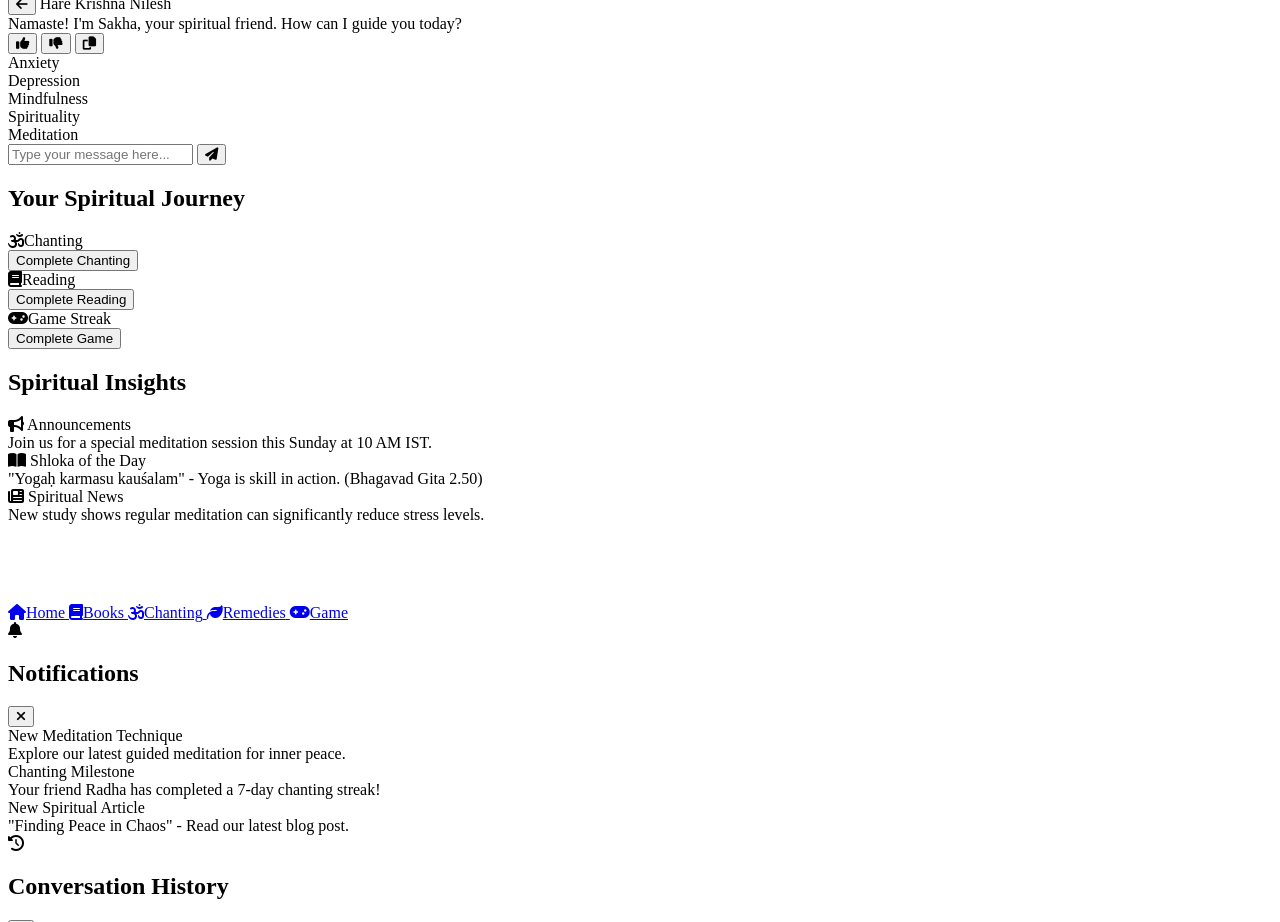
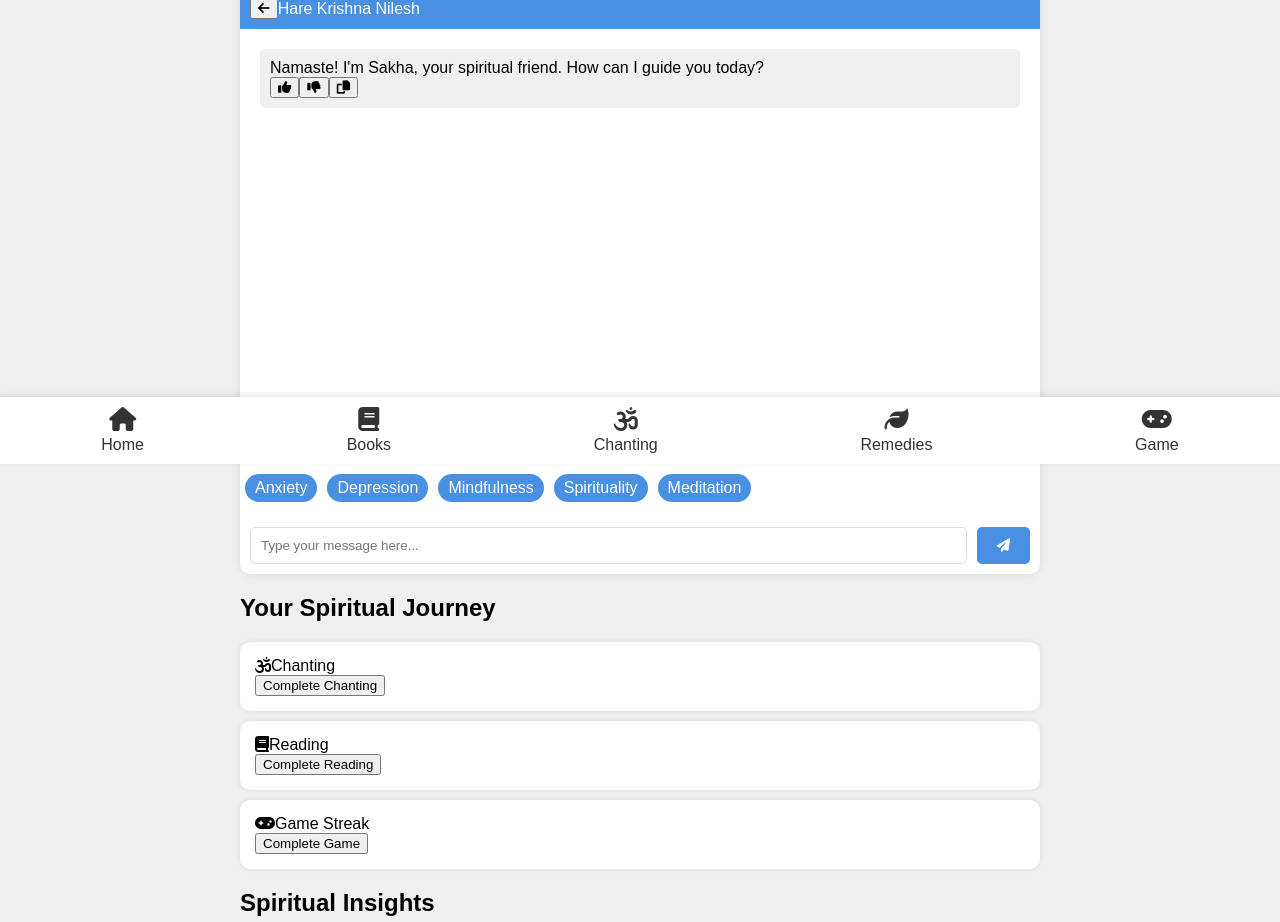
Before and after one commit to itsMr66/Sakha-chat, a website: page index.html in a window 1280 px wide. Shown: the part 336-1258 px from the top of the page. Drawn offline with Linux system fonts and the light colour scheme.

Commit message:
Add files via upload

```diff
--- a/index.html
+++ b/index.html
@@ -4,6 +4,183 @@
   <base href="https://sakha.ai">
   <title>Sakha - Your Spiritual Friend</title>
   <meta name="viewport" content="width=device-width, initial-scale=1.0">
+  <style>
+    /* Add your CSS styles here */
+    body {
+      font-family: Arial, sans-serif;
+      margin: 0;
+      padding: 0;
+      background-color: #f0f0f0;
+    }
+    .container {
+      max-width: 800px;
+      margin: 0 auto;
+      padding: 20px;
+    }
+    .chat-container {
+      background-color: #fff;
+      border-radius: 10px;
+      box-shadow: 0 0 10px rgba(0,0,0,0.1);
+      overflow: hidden;
+    }
+    .chat-header {
+      background-color: #4a90e2;
+      color: #fff;
+      padding: 10px;
+      display: flex;
+      align-items: center;
+    }
+    .chat-messages {
+      height: 400px;
+      overflow-y: auto;
+      padding: 20px;
+    }
+    .message {
+      margin-bottom: 10px;
+      padding: 10px;
+      border-radius: 5px;
+    }
+    .user-message {
+      background-color: #e6f3ff;
+      text-align: right;
+    }
+    .bot-message {
+      background-color: #f0f0f0;
+    }
+    .chat-input {
+      display: flex;
+      padding: 10px;
+    }
+    .chat-input input {
+      flex-grow: 1;
+      padding: 10px;
+      border: 1px solid #ddd;
+      border-radius: 5px;
+    }
+    .chat-input button {
+      background-color: #4a90e2;
+      color: #fff;
+      border: none;
+      padding: 10px 20px;
+      margin-left: 10px;
+      border-radius: 5px;
+      cursor: pointer;
+    }
+    .topics {
+      display: flex;
+      flex-wrap: wrap;
+      margin-bottom: 10px;
+    }
+    .topic-bullet {
+      background-color: #4a90e2;
+      color: #fff;
+      padding: 5px 10px;
+      margin: 5px;
+      border-radius: 20px;
+      cursor: pointer;
+    }
+    .spiritual-particles {
+      position: fixed;
+      top: 0;
+      left: 0;
+      width: 100%;
+      height: 100%;
+      pointer-events: none;
+      z-index: -1;
+    }
+    .particle {
+      position: absolute;
+      background-color: rgba(74, 144, 226, 0.3);
+      border-radius: 50%;
+      animation: float 5s infinite ease-in-out;
+    }
+    @keyframes float {
+      0%, 100% { transform: translateY(0); }
+      50% { transform: translateY(-20px); }
+    }
+    .activity-section, .info-section {
+      margin-top: 20px;
+    }
+    .activity-card, .info-card {
+      background-color: #fff;
+      border-radius: 10px;
+      padding: 15px;
+      margin-bottom: 10px;
+      box-shadow: 0 0 5px rgba(0,0,0,0.1);
+    }
+    .navigation {
+      position: fixed;
+      bottom: 0;
+      left: 0;
+      right: 0;
+      background-color: #fff;
+      display: flex;
+      justify-content: space-around;
+      padding: 10px 0;
+      box-shadow: 0 -2px 5px rgba(0,0,0,0.1);
+    }
+    .nav-item {
+      text-decoration: none;
+      color: #333;
+      display: flex;
+      flex-direction: column;
+      align-items: center;
+    }
+    .nav-item i {
+      font-size: 24px;
+      margin-bottom: 5px;
+    }
+    .notification-icon, .history-icon {
+      position: fixed;
+      top: 20px;
+      right: 20px;
+      background-color: #4a90e2;
+      color: #fff;
+      width: 40px;
+      height: 40px;
+      border-radius: 50%;
+      display: flex;
+      justify-content: center;
+      align-items: center;
+      cursor: pointer;
+    }
+    .history-icon {
+      right: 70px;
+    }
+    .notification-panel, .history-panel {
+      position: fixed;
+      top: 70px;
+      right: 20px;
+      background-color: #fff;
+      border-radius: 10px;
+      box-shadow: 0 0 10px rgba(0,0,0,0.1);
+      padding: 20px;
+      display: none;
+    }
+    .chanting-overlay {
+      position: fixed;
+      top: 0;
+      left: 0;
+      width: 100%;
+      height: 100%;
+      background-color: rgba(0,0,0,0.8);
+      display: none;
+      justify-content: center;
+      align-items: center;
+      color: #fff;
+      font-size: 24px;
+    }
+    .close-overlay {
+      position: absolute;
+      top: 20px;
+      right: 20px;
+      background: none;
+      border: none;
+      color: #fff;
+      font-size: 24px;
+      cursor: pointer;
+    }
+  </style>
   <link rel="stylesheet" href="https://cdnjs.cloudflare.com/ajax/libs/font-awesome/6.4.0/css/all.min.css">
 </head>
 <body>
@@ -12,26 +189,9 @@
     <div class="logo"><img src="https://www.sakha.chat/logo.png" alt="Sakha Logo"></div>
     <div class="welcome-message" id="welcomeMessage"></div>
     <div class="chat-container" id="chatContainer">
-      <div class="chat-header">
-        <button class="back-button" onclick="goBack()">
-          <i class="fas fa-arrow-left"></i>
-        </button>
-        <span id="chatHeaderText">Hare Krishna Nilesh</span>
-      </div>
+      <div class="chat-header"><button class="back-button" onclick="goBack()"><i class="fas fa-arrow-left"></i></button><span id="chatHeaderText">Hare Krishna Nilesh</span></div>
       <div class="chat-messages" id="chatMessages">
-        <div class="message bot-message">
-          Namaste! I'm Sakha, your spiritual friend. How can I guide you today?
-          <div class="message-actions">
-            <button class="message-action" onclick="likeMessage(this)">
-              <i class="fas fa-thumbs-up"></i>
-            </button>
-            <button class="message-action" onclick="dislikeMessage(this)">
-              <i class="fas fa-thumbs-down"></i>
-            </button>
-            <button class="message-action" onclick="copyMessage(this)">
-              <i class="fas fa-copy"></i>
-            </button>
-          </div>
+        <div class="message bot-message">Namaste! I'm Sakha, your spiritual friend. How can I guide you today?<div class="message-actions"><button class="message-action" onclick="likeMessage(this)"><i class="fas fa-thumbs-up"></i></button><button class="message-action" onclick="dislikeMessage(this)"><i class="fas fa-thumbs-down"></i></button><button class="message-action" onclick="copyMessage(this)"><i class="fas fa-copy"></i></button></div>
         </div>
       </div>
       <div class="topics" id="topics">
@@ -47,12 +207,7 @@
           <div class="dot"></div>
           <div class="dot"></div>
         </div>
-        <div class="chat-input">
-          <input type="text" id="userInput" placeholder="Type your message here...">
-          <button onclick="sendMessage()">
-            <i class="fas fa-paper-plane"></i>
-          </button>
-        </div>
+        <div class="chat-input"><input type="text" id="userInput" placeholder="Type your message here..."><button onclick="sendMessage()"><i class="fas fa-paper-plane"></i></button></div>
       </div>
     </div>
     <div class="activity-section">
@@ -60,28 +215,19 @@
       <div class="activity-cards">
         <div class="activity-card" id="chantingCard">
           <div class="activity-info">
-            <div class="activity-title">
-              <i class="fas fa-om"></i>Chanting
-            </div>
-            <button class="activity-button" onclick="completeActivity('chanting')">Complete Chanting</button>
+            <div class="activity-title"><i class="fas fa-om"></i>Chanting</div><button class="activity-button" onclick="completeActivity('chanting')">Complete Chanting</button>
           </div>
           <div class="progress-circle" data-progress="0"></div>
         </div>
         <div class="activity-card" id="readingCard">
           <div class="activity-info">
-            <div class="activity-title">
-              <i class="fas fa-book"></i>Reading
-            </div>
-            <button class="activity-button" onclick="completeActivity('reading')">Complete Reading</button>
+            <div class="activity-title"><i class="fas fa-book"></i>Reading</div><button class="activity-button" onclick="completeActivity('reading')">Complete Reading</button>
           </div>
           <div class="progress-circle" data-progress="0"></div>
         </div>
         <div class="activity-card" id="gameStreakCard">
           <div class="activity-info">
-            <div class="activity-title">
-              <i class="fas fa-gamepad"></i>Game Streak
-            </div>
-            <button class="activity-button" onclick="completeActivity('gameStreak')">Complete Game</button>
+            <div class="activity-title"><i class="fas fa-gamepad"></i>Game Streak</div><button class="activity-button" onclick="completeActivity('gameStreak')">Complete Game</button>
           </div>
           <div class="progress-circle" data-progress="0"></div>
         </div>
@@ -91,58 +237,31 @@
       <h2>Spiritual Insights</h2>
       <div class="info-cards">
         <div class="info-card">
-          <div class="info-title">
-            <i class="fas fa-bullhorn"></i> Announcements
-          </div>
-          <div class="info-content">
-            Join us for a special meditation session this Sunday at 10 AM IST.
-          </div>
+          <div class="info-title"><i class="fas fa-bullhorn"></i> Announcements</div>
+          <div class="info-content">Join us for a special meditation session this Sunday at 10 AM IST.</div>
         </div>
         <div class="info-card">
-          <div class="info-title">
-            <i class="fas fa-book-open"></i> Shloka of the Day
-          </div>
-          <div class="info-content">
-            "Yogaḥ karmasu kauśalam" - Yoga is skill in action. (Bhagavad Gita 2.50)
-          </div>
+          <div class="info-title"><i class="fas fa-book-open"></i> Shloka of the Day</div>
+          <div class="info-content">"Yogaḥ karmasu kauśalam" - Yoga is skill in action. (Bhagavad Gita 2.50)</div>
         </div>
         <div class="info-card" style="margin-bottom: 10vh;">
-          <div class="info-title">
-            <i class="fas fa-newspaper"></i> Spiritual News
-          </div>
-          <div class="info-content">
-            New study shows regular meditation can significantly reduce stress levels.
-          </div>
+          <div class="info-title"><i class="fas fa-newspaper"></i> Spiritual News</div>
+          <div class="info-content">New study shows regular meditation can significantly reduce stress levels.</div>
         </div>
       </div>
     </div>
   </div>
   <nav class="navigation">
-    <a href="#" class="nav-item nav-active">
-      <i class="fas fa-home"></i><span>Home</span>
-    </a>
-    <a href="#" class="nav-item">
-      <i class="fas fa-book"></i><span>Books</span>
-    </a>
-    <a href="https://sakha-five.vercel.app/mala.html" class="nav-item">
-      <i class="fas fa-om"></i><span>Chanting</span>
-    </a>
-    <a href="#" class="nav-item">
-      <i class="fas fa-leaf"></i><span>Remedies</span>
-    </a>
-    <a href="#" class="nav-item">
-      <i class="fas fa-gamepad"></i><span>Game</span>
-    </a>
+    <a href="#" class="nav-item nav-active"><i class="fas fa-home"></i><span>Home</span></a>
+    <a href="#" class="nav-item"><i class="fas fa-book"></i><span>Books</span></a>
+    <a href="https://sakha-five.vercel.app/mala.html" class="nav-item"><i class="fas fa-om"></i><span>Chanting</span></a>
+    <a href="#" class="nav-item"><i class="fas fa-leaf"></i><span>Remedies</span></a>
+    <a href="#" class="nav-item"><i class="fas fa-gamepad"></i><span>Game</span></a>
   </nav>
-  <div class="notification-icon" onclick="toggleNotifications()" data-count="3">
-    <i class="fas fa-bell"></i>
-  </div>
+  <div class="notification-icon" onclick="toggleNotifications()" data-count="3"><i class="fas fa-bell"></i></div>
   <div class="notification-panel" id="notificationPanel">
     <div class="notification-panel-header">
-      <h2 class="notification-panel-title">Notifications</h2>
-      <button class="close-notification-panel" onclick="toggleNotifications()">
-        <i class="fas fa-times"></i>
-      </button>
+      <h2 class="notification-panel-title">Notifications</h2><button class="close-notification-panel" onclick="toggleNotifications()"><i class="fas fa-times"></i></button>
     </div>
     <div class="notification-item">
       <div class="notification-item-title">New Meditation Technique</div>
@@ -157,15 +276,10 @@
       <div class="notification-item-content">"Finding Peace in Chaos" - Read our latest blog post.</div>
     </div>
   </div>
-  <div class="history-icon" onclick="toggleHistory()">
-    <i class="fas fa-history"></i>
-  </div>
+  <div class="history-icon" onclick="toggleHistory()"><i class="fas fa-history"></i></div>
   <div class="history-panel" id="historyPanel">
     <div class="history-panel-header">
-      <h2 class="history-panel-title">Conversation History</h2>
-      <button class="close-history-panel" onclick="toggleHistory()">
-        <i class="fas fa-times"></i>
-      </button>
+      <h2 class="history-panel-title">Conversation History</h2><button class="close-history-panel" onclick="toggleHistory()"><i class="fas fa-times"></i></button>
     </div>
     <div class="history-item">
       <div class="history-item-title">Meditation Techniques</div>
@@ -181,99 +295,133 @@
     </div>
   </div>
   <div class="chanting-overlay" id="chantingOverlay">
-    <h1>Hare Krishna</h1>
-    <button class="close-overlay" onclick="closeChantingOverlay()">
-      <i class="fas fa-times"></i>
-    </button>
+    <h1>Hare Krishna</h1><button class="close-overlay" onclick="closeChantingOverlay()"><i class="fas fa-times"></i></button>
   </div>
-  <script>
+<script>
+  async function sendMessage() {
+    const userInput = document.getElementById('userInput');
+    const chatMessages = document.getElementById('chatMessages');
+    const typingIndicator = document.getElementById('typingIndicator');
+    const topics = document.getElementById('topics');
+    const chatHeaderText = document.getElementById('chatHeaderText');
+    const notificationIcon = document.querySelector('.notification-icon');
+    const historyIcon = document.querySelector('.history-icon');
 
-  	 const welcomeMessages = ["Find your inner peace", "Discover spiritual wisdom", "Embrace mindful living", "Navigate life's journey", "Cultivate gratitude", "Connect with the divine", "Live with purpose"];
+    if (userInput.value.trim() !== '') {
+      enterFullscreenMode();
 
-    document.addEventListener("DOMContentLoaded", () => {
-      const welcomeMessageElement = document.getElementById("welcomeMessage");
-      const randomMessage = welcomeMessages[Math.floor(Math.random() * welcomeMessages.length)];
-      welcomeMessageElement.innerText = randomMessage;
+      document.querySelector('.logo').style.display = 'none';
+      document.querySelector('.welcome-message').style.display = 'none';
+      document.querySelector('.activity-section').style.display = 'none';
+      document.querySelector('.info-section').style.display = 'none';
+      topics.style.display = 'none';
+      notificationIcon.style.display = 'none';
+      historyIcon.style.display = 'flex';
 
-      // Event listener for user input
-      document.getElementById("userInput").addEventListener("keydown", (event) => {
-        if (event.key === "Enter") {
-          sendMessage();
+      chatHeaderText.textContent = 'Sakha';
+
+      const userMessage = document.createElement('div');
+      userMessage.className = 'message user-message';
+      userMessage.textContent = userInput.value;
+      chatMessages.appendChild(userMessage);
+
+      const userPrompt = userInput.value;
+      userInput.value = '';
+
+      typingIndicator.classList.add('active');
+      typingIndicator.style.animation = 'pulse 1s infinite';
+
+      try {
+        const response = await fetch('/api/chat', {
+          method: 'POST',
+          headers: {
+            'Content-Type': 'application/json'
+          },
+          body: JSON.stringify({ prompt: userPrompt })
+        });
+        const data = await response.json();
+
+        typingIndicator.classList.remove('active');
+        typingIndicator.style.animation = '';
+
+        const botMessage = document.createElement('div');
+        botMessage.className = 'message bot-message';
+
+        if (data.choices && data.choices[0] && data.choices[0].message) {
+          const botResponse = data.choices[0].message.content;
+
+          const words = botResponse.split(' ');
+          words.forEach((word, index) => {
+            const span = document.createElement('span');
+            span.className = 'word';
+            span.textContent = word + ' ';
+            span.style.animationDelay = `${index * 0.1}s`;
+            botMessage.appendChild(span);
+          });
+
+          const messageActions = document.createElement('div');
+          messageActions.className = 'message-actions';
+          messageActions.innerHTML = `
+            <button class="message-action" onclick="likeMessage(this)"><i class="fas fa-thumbs-up"></i></button>
+            <button class="message-action" onclick="dislikeMessage(this)"><i class="fas fa-thumbs-down"></i></button>
+            <button class="message-action" onclick="copyMessage(this)"><i class="fas fa-copy"></i></button>
+          `;
+          botMessage.appendChild(messageActions);
+
+          chatMessages.appendChild(botMessage);
+          chatMessages.scrollTop = chatMessages.scrollHeight;
+
+          addToHistory('API Response', botResponse.substring(0, 50) + '...');
+        } else {
+          botMessage.textContent = "I apologize, but I couldn't generate a response at this time. Please try again.";
+          chatMessages.appendChild(botMessage);
         }
-      });
+      } catch (error) {
+        console.error('Error:', error);
+        const errorMessage = document.createElement('div');
+        errorMessage.className = 'message bot-message error-message';
+        errorMessage.textContent = "I'm sorry, but there was an error processing your request. Please try again later.";
+        chatMessages.appendChild(errorMessage);
+      }
+    }
+  }
+
+  function likeMessage(button) {
+    button.classList.toggle('active');
+    // Add like functionality
+  }
+
+  function dislikeMessage(button) {
+    button.classList.toggle('active');
+    // Add dislike functionality
+  }
+
+  function copyMessage(button) {
+    const message = button.closest('.message').textContent;
+    navigator.clipboard.writeText(message).then(() => {
+      // Show a tooltip or notification that the message was copied
     });
+  }
 
-    function sendMessage() {
-      const userInput = document.getElementById("userInput").value;
-      if (userInput.trim() === "") return;
+  // Other functions (completeActivity, openChantingOverlay, closeChantingOverlay, goBack, enterFullscreenMode, toggleNotifications, toggleHistory, updateNavigationVisibility, scrollChatToBottom, addToHistory, typeWriter, createParticles) remain the same.
 
-      const chatMessages = document.getElementById("chatMessages");
-      const userMessageElement = document.createElement("div");
-      userMessageElement.className = "message user-message";
-      userMessageElement.innerText = userInput;
-      chatMessages.appendChild(userMessageElement);
-      chatMessages.scrollTop = chatMessages.scrollHeight;
+  typeWriter();
+  createParticles();
 
-      document.getElementById("userInput").value = "";
-
-      // Display typing indicator
-      const typingIndicator = document.getElementById("typingIndicator");
-      typingIndicator.style.display = "flex";
-
-      // Simulate bot response
-      setTimeout(() => {
-        typingIndicator.style.display = "none";
-        const botMessageElement = document.createElement("div");
-        botMessageElement.className = "message bot-message";
-        botMessageElement.innerText = `You said: ${userInput}`;
-        chatMessages.appendChild(botMessageElement);
-        chatMessages.scrollTop = chatMessages.scrollHeight;
-      }, 1000);
-    }
-
-    function likeMessage(button) {
-      alert("You liked this message!");
-    }
-
-    function dislikeMessage(button) {
-      alert("You disliked this message!");
-    }
-
-    function copyMessage(button) {
-      const messageText = button.closest(".message").innerText;
-      navigator.clipboard.writeText(messageText).then(() => {
-        alert("Message copied to clipboard!");
-      });
-    }
-
-    function selectTopic(topic) {
-      const userInput = document.getElementById("userInput");
-      userInput.value = topic;
+  document.getElementById('userInput').addEventListener('keypress', function(e) {
+    if (e.key === 'Enter') {
       sendMessage();
     }
+  });
 
-    function goBack() {
-      alert("Going back to previous screen.");
-    }
-
-    function toggleNotifications() {
-      const notificationPanel = document.getElementById("notificationPanel");
-      notificationPanel.classList.toggle("visible");
-    }
-
-    function toggleHistory() {
-      const historyPanel = document.getElementById("historyPanel");
-      historyPanel.classList.toggle("visible");
-    }
-
-    function closeChantingOverlay() {
-      const chantingOverlay = document.getElementById("chantingOverlay");
-      chantingOverlay.style.display = "none";
-    }
-
-    function completeActivity(activityType) {
-      alert(`Activity ${activityType} completed!`);
-    }
-  </script>
+  window.addEventListener('scroll', () => {
+    const particles = document.querySelectorAll('.particle');
+    const scrollPosition = window.pageYOffset;
+    particles.forEach((particle, index) => {
+      const speed = 0.5 + (index / particles.length) * 0.5;
+      particle.style.transform = `translateY(${scrollPosition * speed}px)`;
+    });
+  });
+</script>
 </body>
 </html>
```
